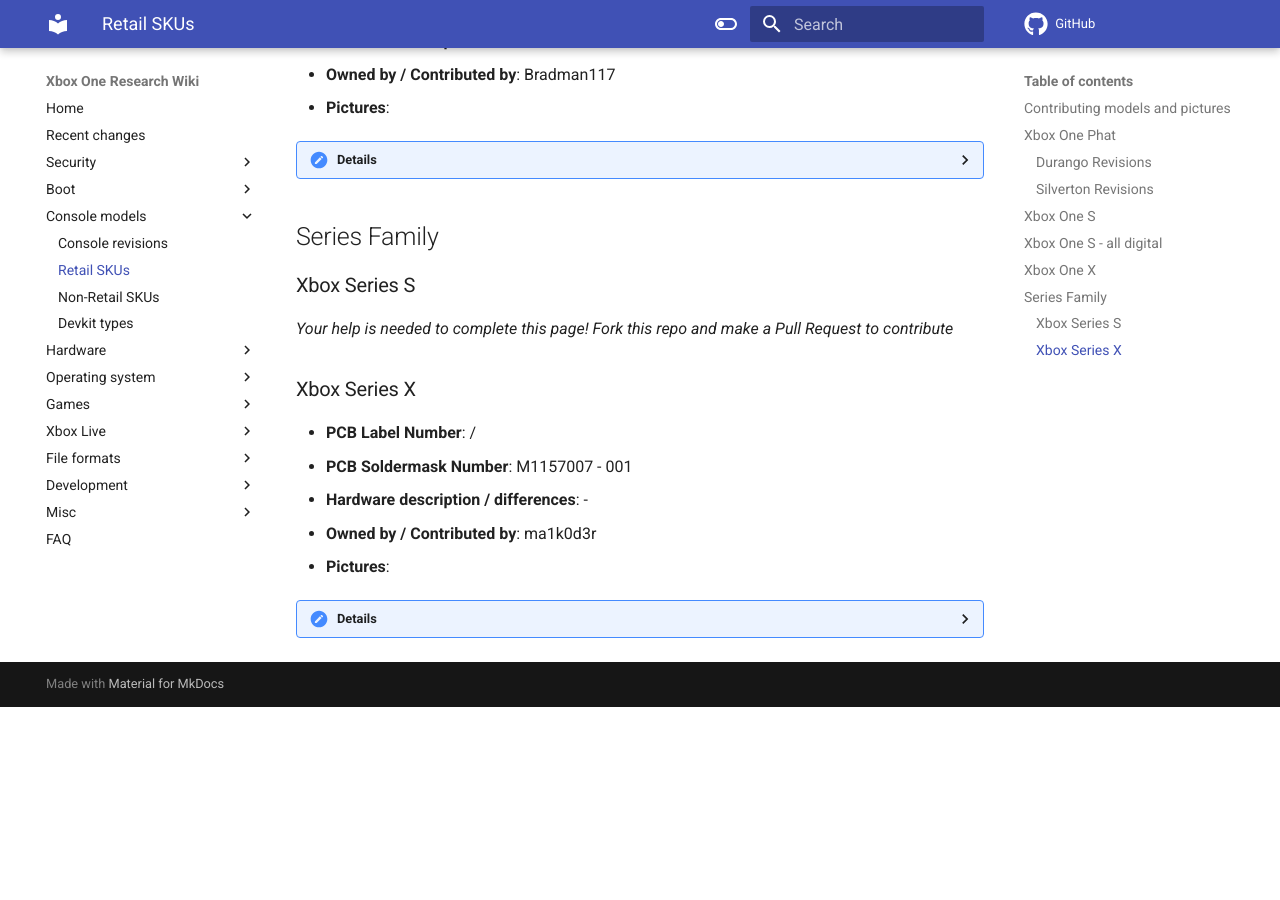
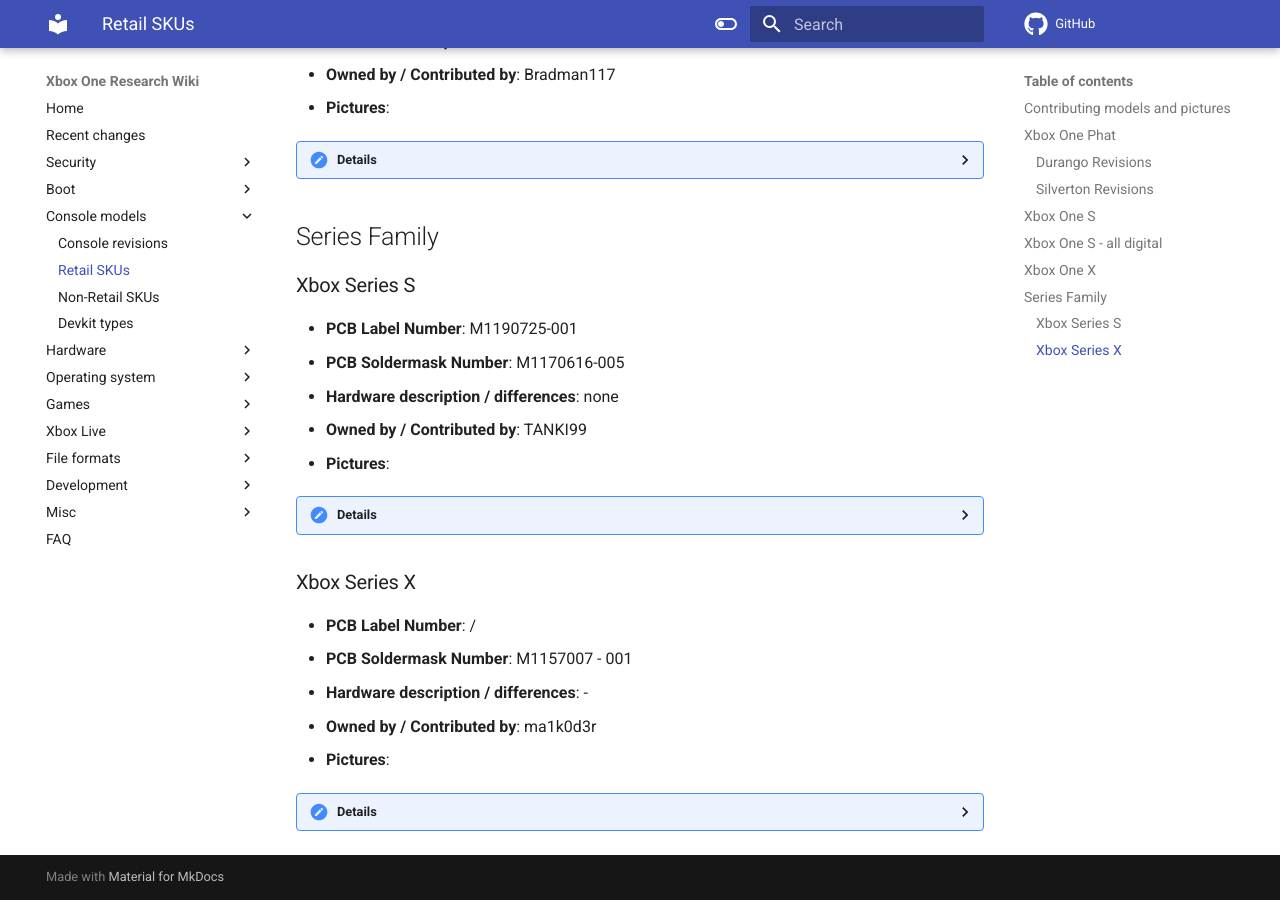
Before and after one commit to xboxoneresearch/wiki, an MkDocs documentation site: the page built from docs/console-models/retail-xone-skus.md, in a window 1280 px wide and 900 px high, scrolled down 4131 px. Built offline with MkDocs 1.6.1 and Material for MkDocs 9.7.7, drawn with Linux system fonts in a browser that asks for light colours; comment, search, counter and statistics services are not loaded; before the commit the page ends 4838 px from its top, so only the background shows below that.

Commit message:
Add Series S M1190725-001 entry

```diff
--- a/docs/console-models/retail-xone-skus.md
+++ b/docs/console-models/retail-xone-skus.md
@@ -218,7 +218,24 @@
 ## Series Family
 
 ### Xbox Series S
-_Your help is needed to complete this page! Fork this repo and make a Pull Request to contribute_
+
+* **PCB Label Number**: M1190725-001
+* **PCB Soldermask Number**: M1170616-005
+* **Hardware description / differences**: none
+* **Owned by / Contributed by**: TANKI99
+* **Pictures**:
+
+/// info | Details
+
+![G](../_files/skus/M1190725-001/IMG_1576.jpg)
+![G](../_files/skus/M1190725-001/IMG_1577.jpg)
+![G](../_files/skus/M1190725-001/IMG_1578.jpg)
+![G](../_files/skus/M1190725-001/IMG_1581.jpg)
+![G](../_files/skus/M1190725-001/IMG_1583.jpg)
+![G](../_files/skus/M1190725-001/IMG_1585.jpg)
+
+
+///
 
 ### Xbox Series X
 
```
